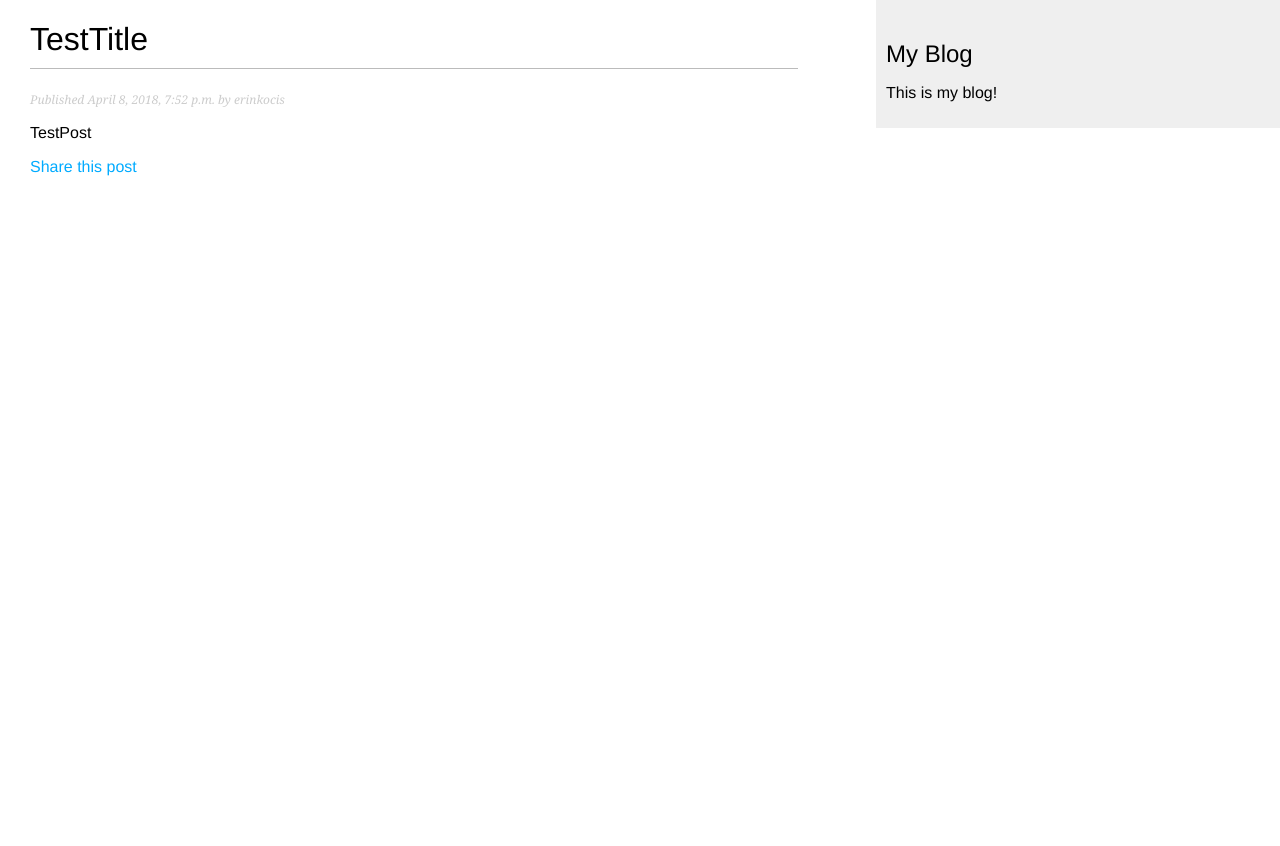
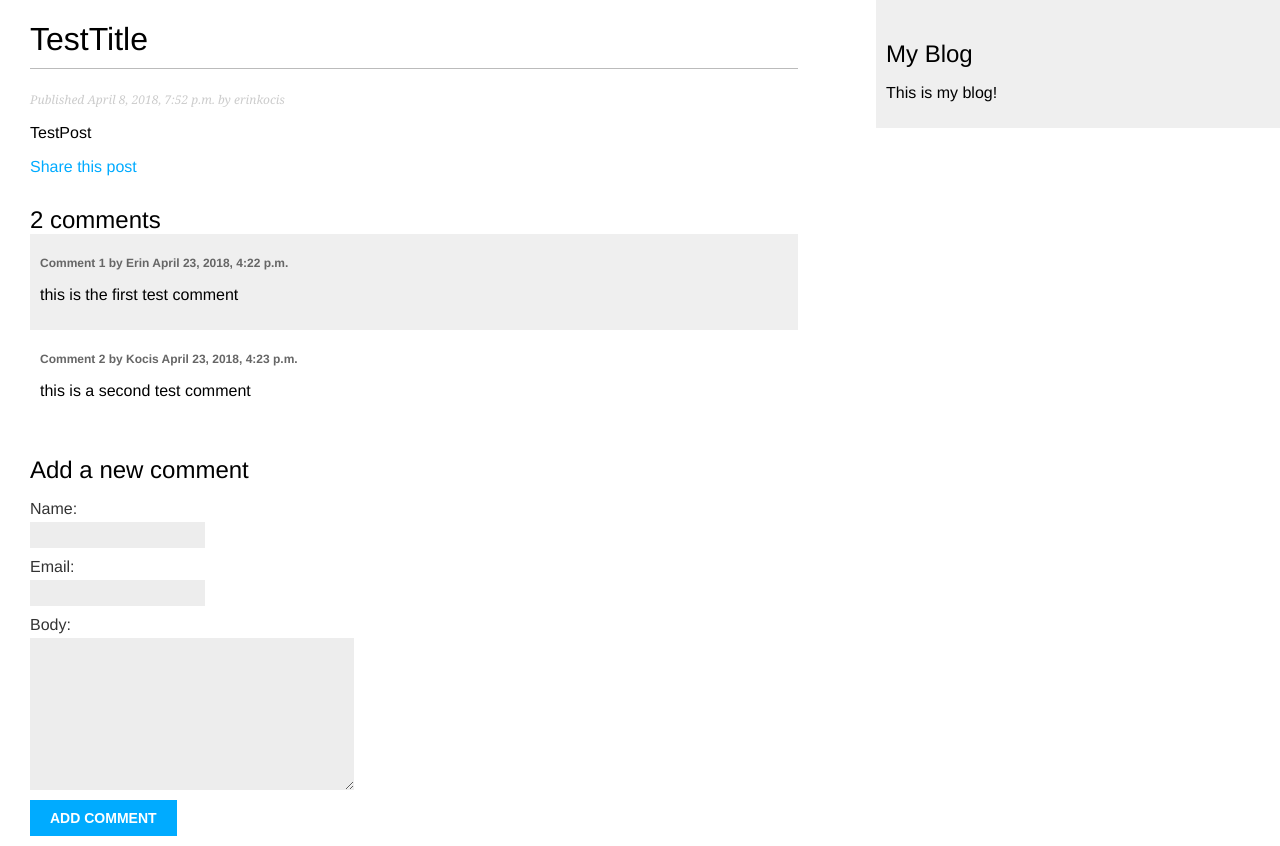
Before and after one commit to erink13/blog-platform, a Django app: a page that uses blog/templates/blog/post/detail.html in a window 1280 px wide. Before the commit the page ends 176 px from the top, so only its background shows below. Run offline with Django 3.2, Linux system fonts and the light colour scheme; data comes from the database, SQL or seed files in the repository; both versions use the stored data as it was after the commit.

Commit message:
2.4 Adding Comments to Posts: add comment functionality to post detail template (display total number of comments, list of comments, form to add new comment)

```diff
--- a/blog/templates/blog/post/detail.html
+++ b/blog/templates/blog/post/detail.html
@@ -8,4 +8,29 @@
   <p class="date">Published {{ post.publish }} by {{ post.author }}</p>
   {{ post.body|linebreaks }}
   <p><a href="{% url "blog:post_share" post.id %}">Share this post</a></p>
+
+  {% with comments.count as total_comments %}
+    <h2>{{ total_comments }} comment{{ total_comments|pluralize }}</h2>
+  {% endwith %}
+
+  {% for comment in comments %}
+        <div class="comment">
+            <p class="info">Comment {{ forloop.counter }} by {{ comment.name }} {{ comment.created }}</p>
+            {{ comment.body|linebreaks }}
+        </div>
+  {% empty %}
+        <p>There are no comments yet.</p>
+  {% endfor %}
+
+  {% if new_comment %}
+        <h2>Your comment has been added.</h2>
+  {% else %}
+        <h2>Add a new comment</h2>
+        <form action="." method="post">
+            {{ comment_form.as_p }}
+            {% csrf_token %}
+            <p><input type="submit" value="Add comment"></p>
+        </form>
+  {%  endif %}
+
 {% endblock %}
```
Also changed, not shown: db.sqlite3.
